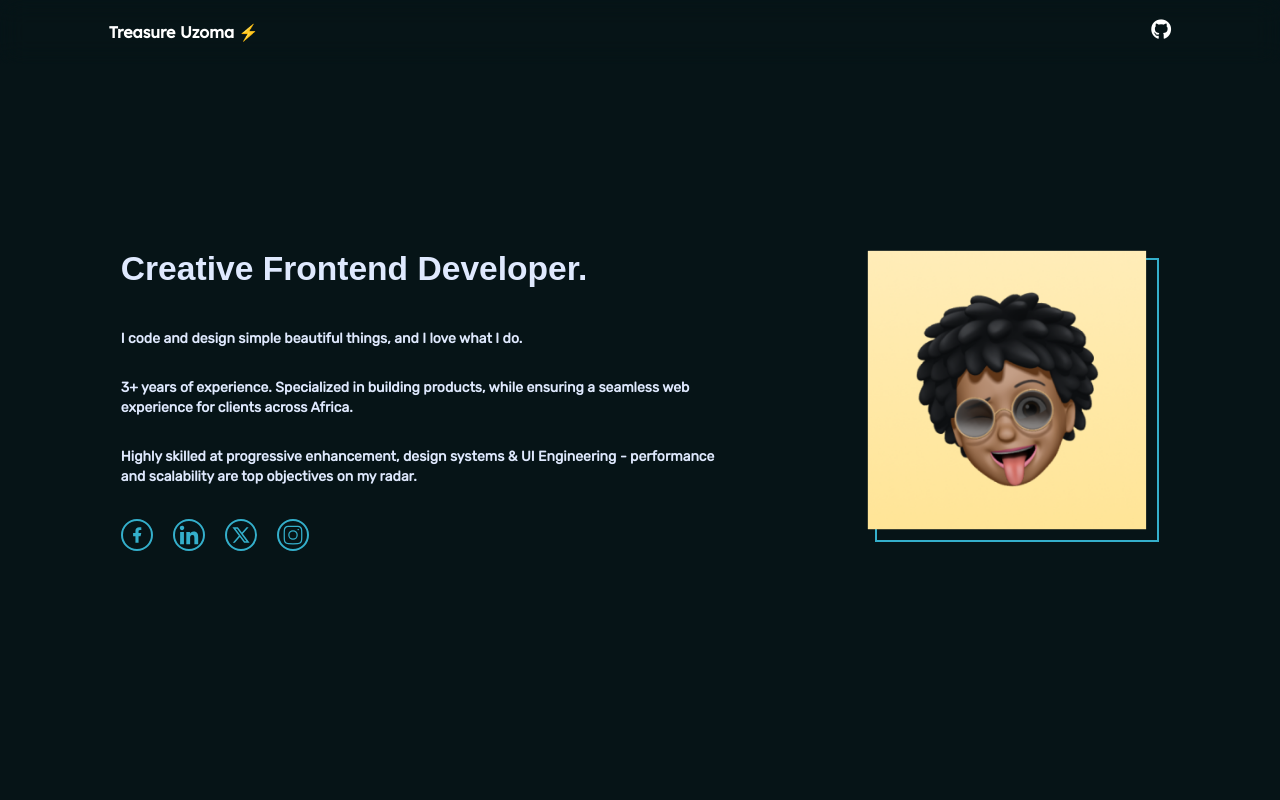
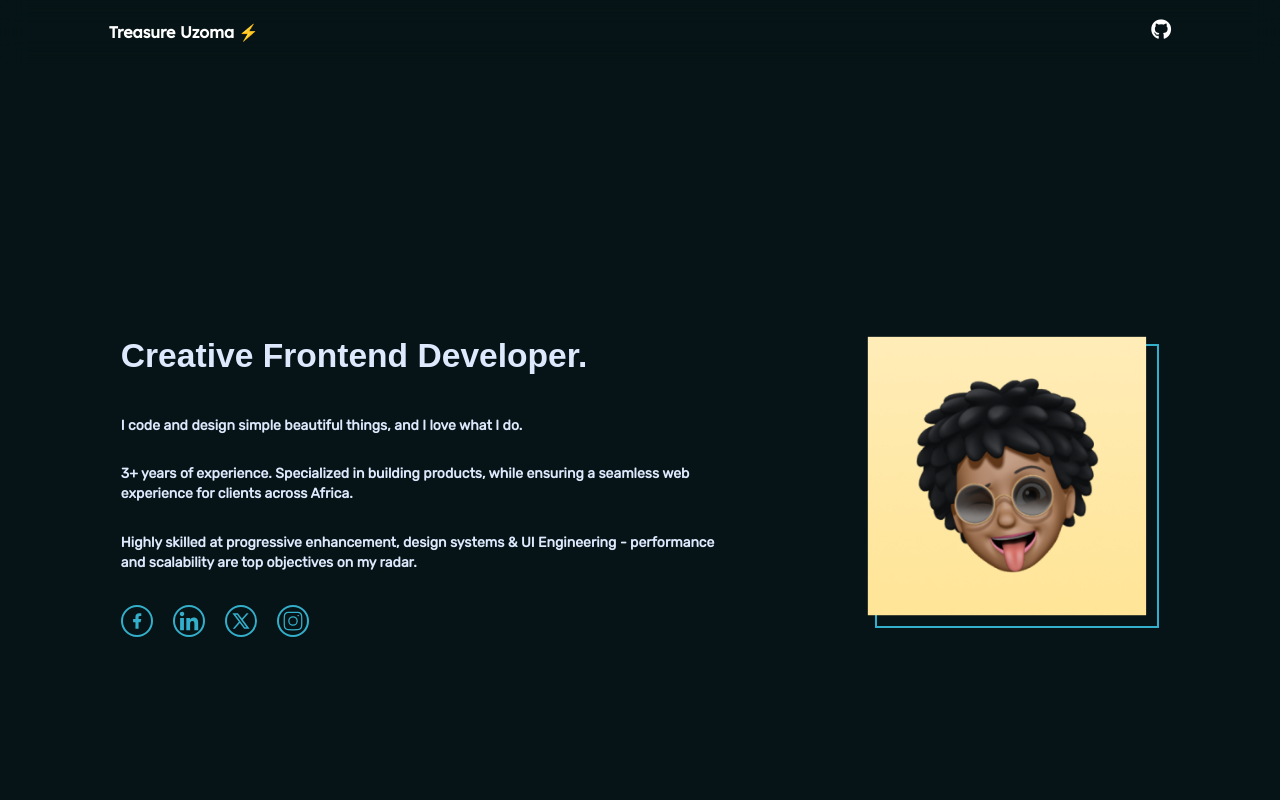
Before and after one commit to TreasureUzoma/Portfolio, a Next.js app: page / in a window 1280 px wide. Shown: the top 800 px of the page. Built offline with nearby package versions, Linux system fonts and the light colour scheme; a web font is replaced by a local one.

Commit message:
small responsiveness changes for small height devices

```diff
--- a/app/components/Hero.tsx
+++ b/app/components/Hero.tsx
@@ -7,7 +7,7 @@ import Image from "next/image";
 
 const Hero = () => {
     return (
-        <header className="my-[5.4rem] flex items-center justify-center min-h-screen relative overflow-hidden w-full md:mt-5 md:mb-[5rem] md:min-h-[55vh] lg:mt-0 lg:min-h-[100vh]">
+        <header className="my-[5.4rem] flex items-center justify-center min-h-screen relative overflow-hidden w-full md:min-h-[55vh] lg:min-h-[100vh]">
             <div className="my_fixed_width px-3 md:flex justify-between items-center">
                 <div className="md:w-[52%] lg:w-[60%]">
                     <h1 className="gradient_text text-[2.1rem] font-clash leading-[2.5rem]">
```
